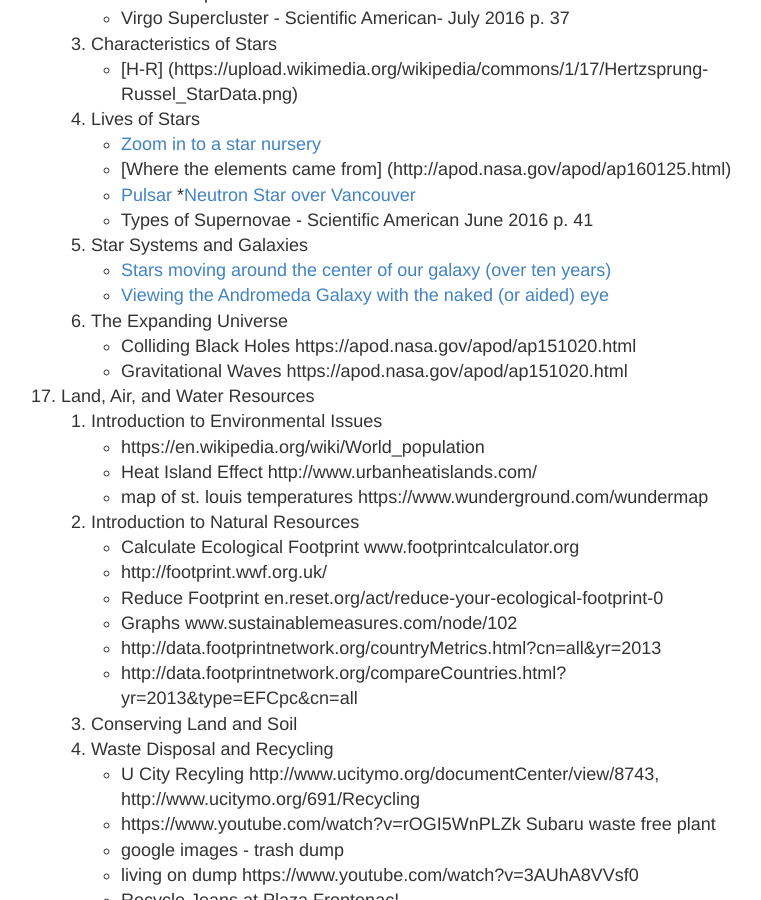
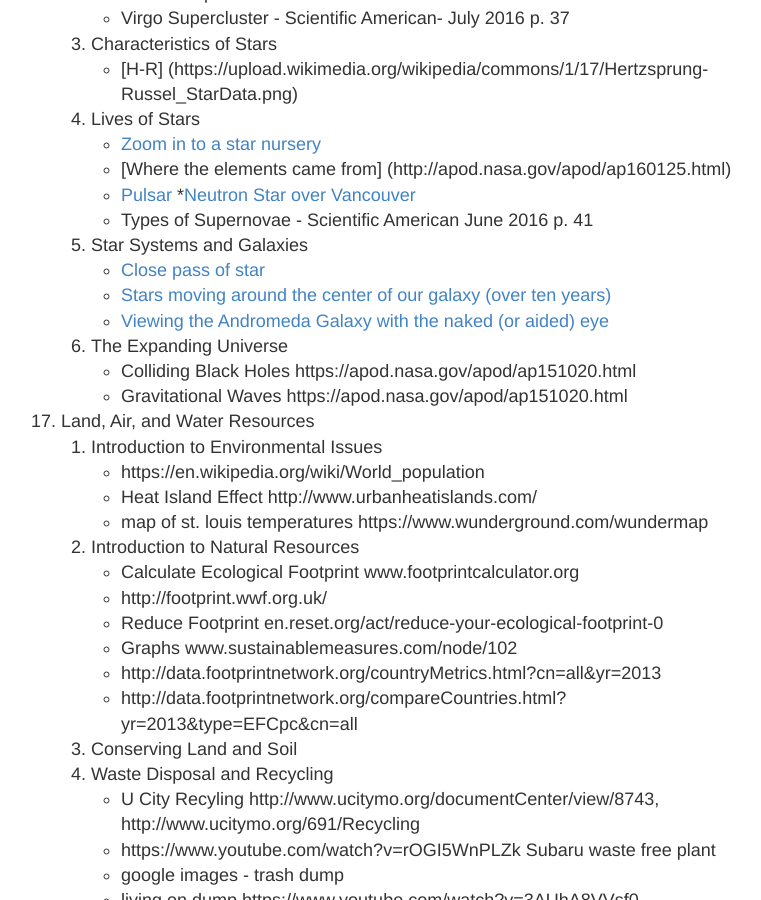
Before and after one commit to ctkstl/earth_science, a Jekyll site: the page built from resources.md, in a window 1280 px wide and 900 px high, scrolled down 12449 px. Shown: the whole window, without its empty margins (249-1010 px from the left). Built offline with Jekyll 4.4.1, drawn with Linux system fonts in a browser that asks for light colours.

Commit message:
add close pass

```diff
--- a/resources.md
+++ b/resources.md
@@ -400,6 +400,7 @@ permalink: /resources/
         *[Neutron Star over Vancouver](https://www.reddit.com/r/space/comments/498761/averagesized_neutron_star_represented_floating/)
         * Types of Supernovae - Scientific American June 2016 p. 41
     5.  Star Systems and Galaxies
+        *   [Close pass of star](http://www.rochester.edu/newscenter/scholz-star/)
         *   [Stars moving around the center of our galaxy (over ten years)](https://imgur.com/DL2f3DN)
         *   [Viewing the Andromeda Galaxy with the naked (or aided) eye](http://waitbutwhy.com/2014/06/andromeda-brighter-youd-see.html)
     6.  The Expanding Universe
```
